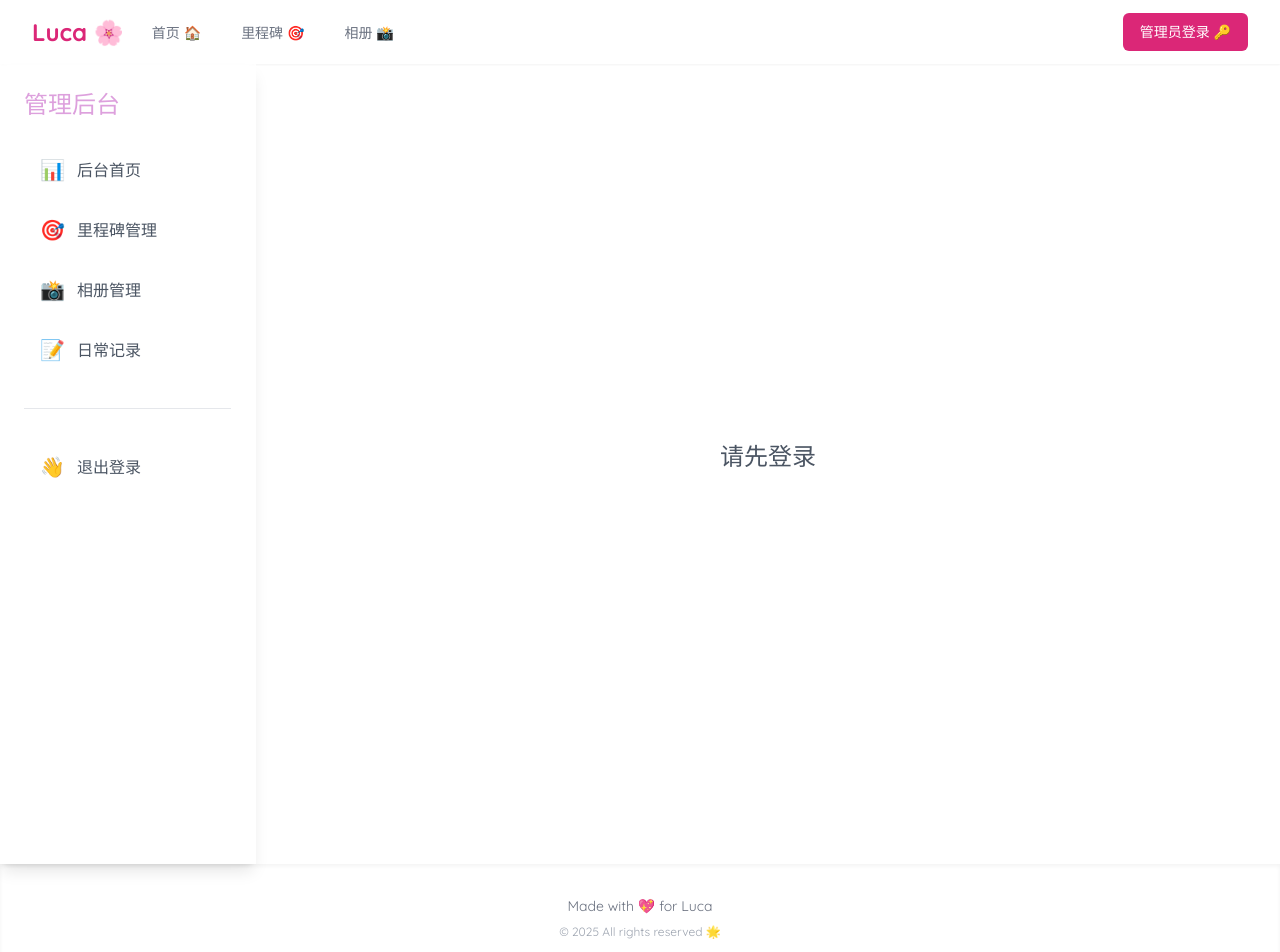
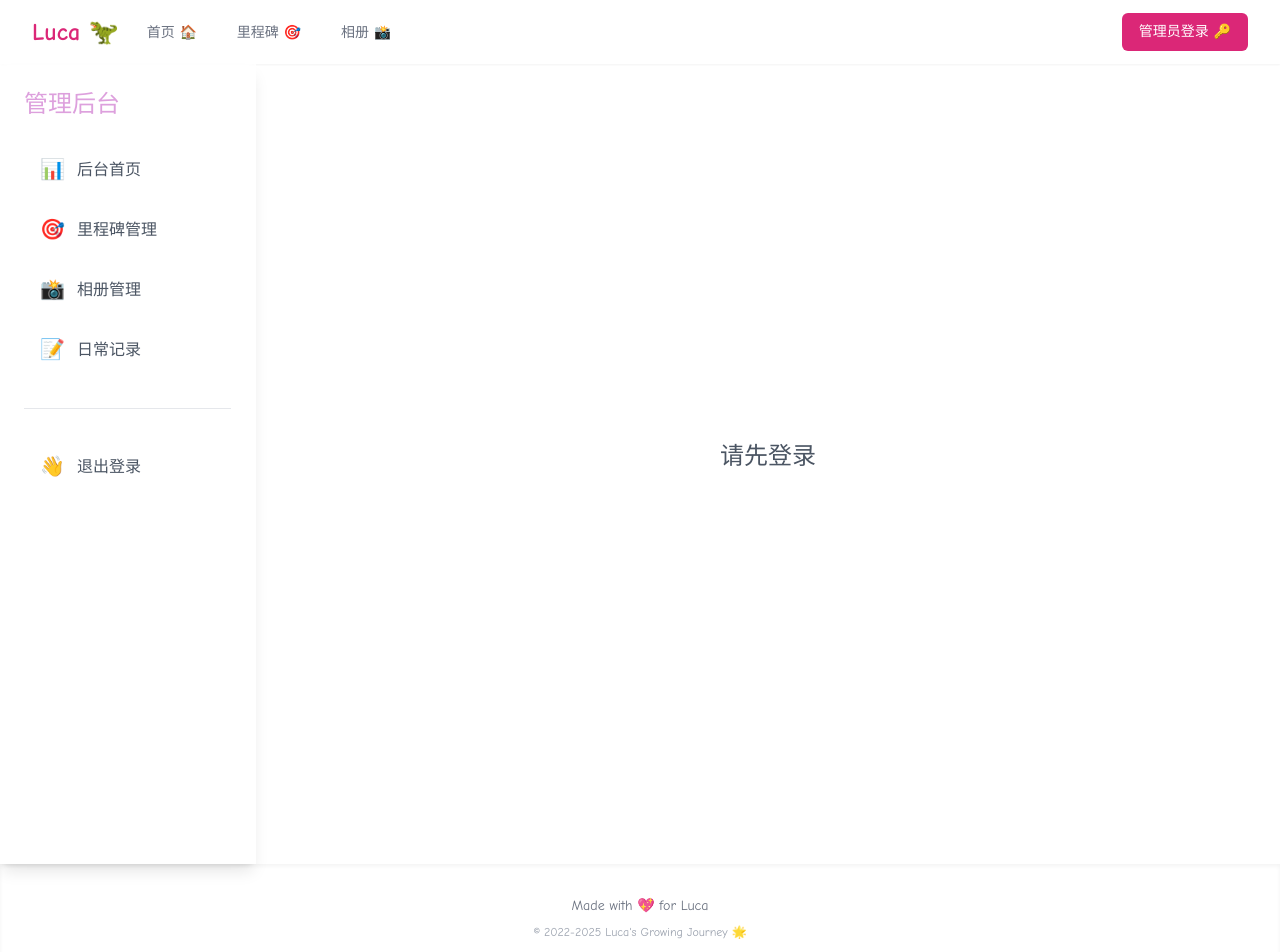
Before and after one commit to luckysonyu99/luckysonyu99.github.io, a Next.js app: page /admin/settings in a window 1280 px wide. Shown: the top 952 px of the page. Built offline with nearby package versions, Linux system fonts and the light colour scheme; no server answers.

Commit message:
style: 更新网站字体为Comic Neue，修改logo和页脚版权信息

```diff
--- a/app/layout.tsx
+++ b/app/layout.tsx
@@ -1,10 +1,11 @@
 import type { Metadata } from 'next';
-import { Quicksand } from 'next/font/google';
+import { Comic_Neue } from 'next/font/google';
 import './globals.css';
 import { AuthProvider } from '@/components/AuthProvider';
 import Navbar from '@/components/Navbar';
 
-const quicksand = Quicksand({
+const comicNeue = Comic_Neue({
+  weight: ['300', '400', '700'],
   subsets: ['latin'],
   display: 'swap',
 });
@@ -21,7 +22,7 @@ export default function RootLayout({
 }) {
   return (
     <html lang="zh">
-      <body className={quicksand.className}>
+      <body className={comicNeue.className}>
         <AuthProvider>
           <div className="flex flex-col min-h-screen">
             <Navbar />
@@ -35,7 +36,7 @@ export default function RootLayout({
                     Made with 💖 for Luca
                   </p>
                   <p className="text-gray-400 text-xs mt-2">
-                    © {new Date().getFullYear()} All rights reserved 🌟
+                    © 2022-2025 Luca's Growing Journey 🌟
                   </p>
                 </div>
               </div>
--- a/components/Navbar.tsx
+++ b/components/Navbar.tsx
@@ -20,7 +20,7 @@ export default function Navbar() {
           <div className="flex">
             <div className="flex-shrink-0 flex items-center">
               <Link href="/" className="text-2xl font-bold text-pink-600 hover:text-pink-700 transition-colors">
-                Luca 🌸
+                Luca 🦖
               </Link>
             </div>
             <div className="hidden sm:ml-6 sm:flex sm:space-x-8">
```
